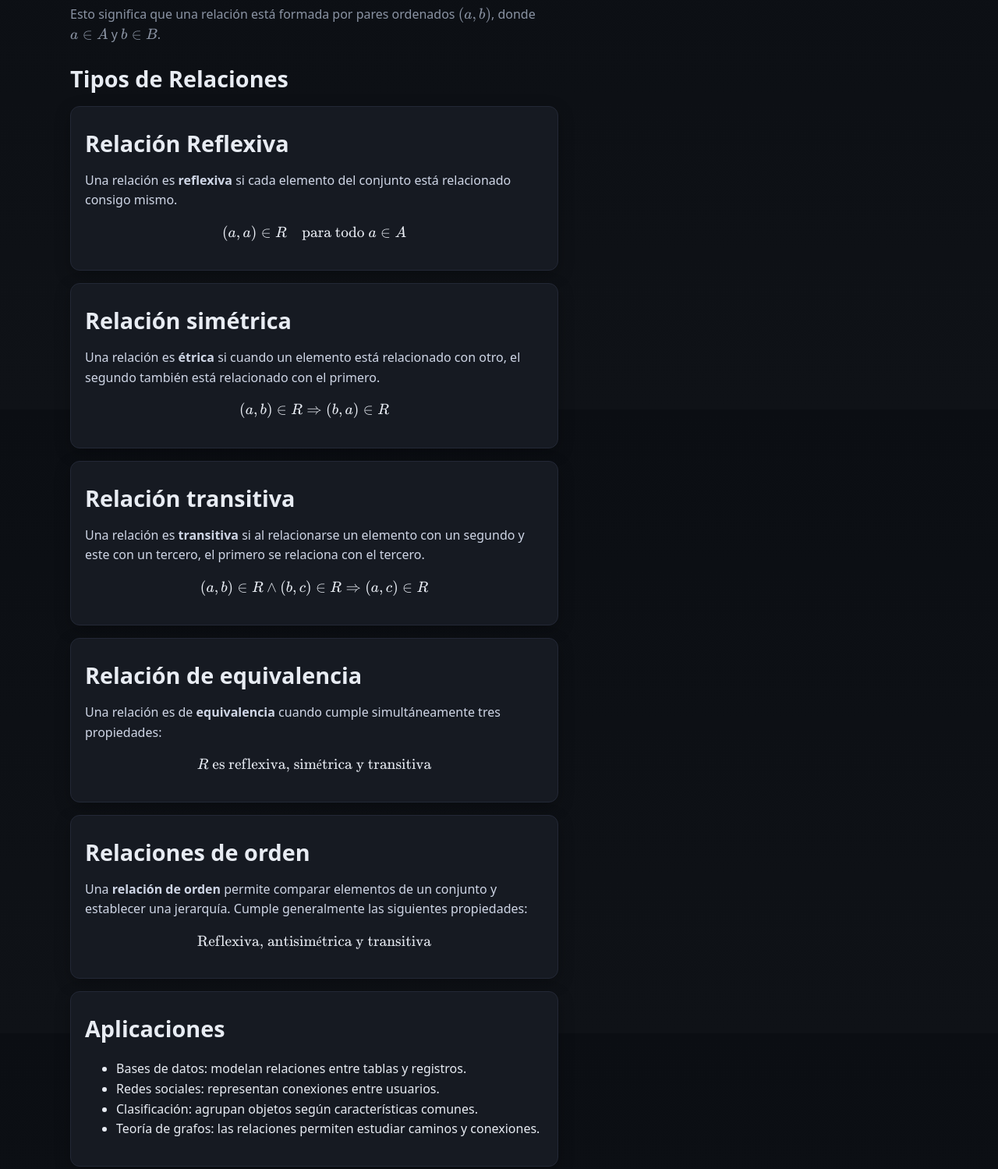
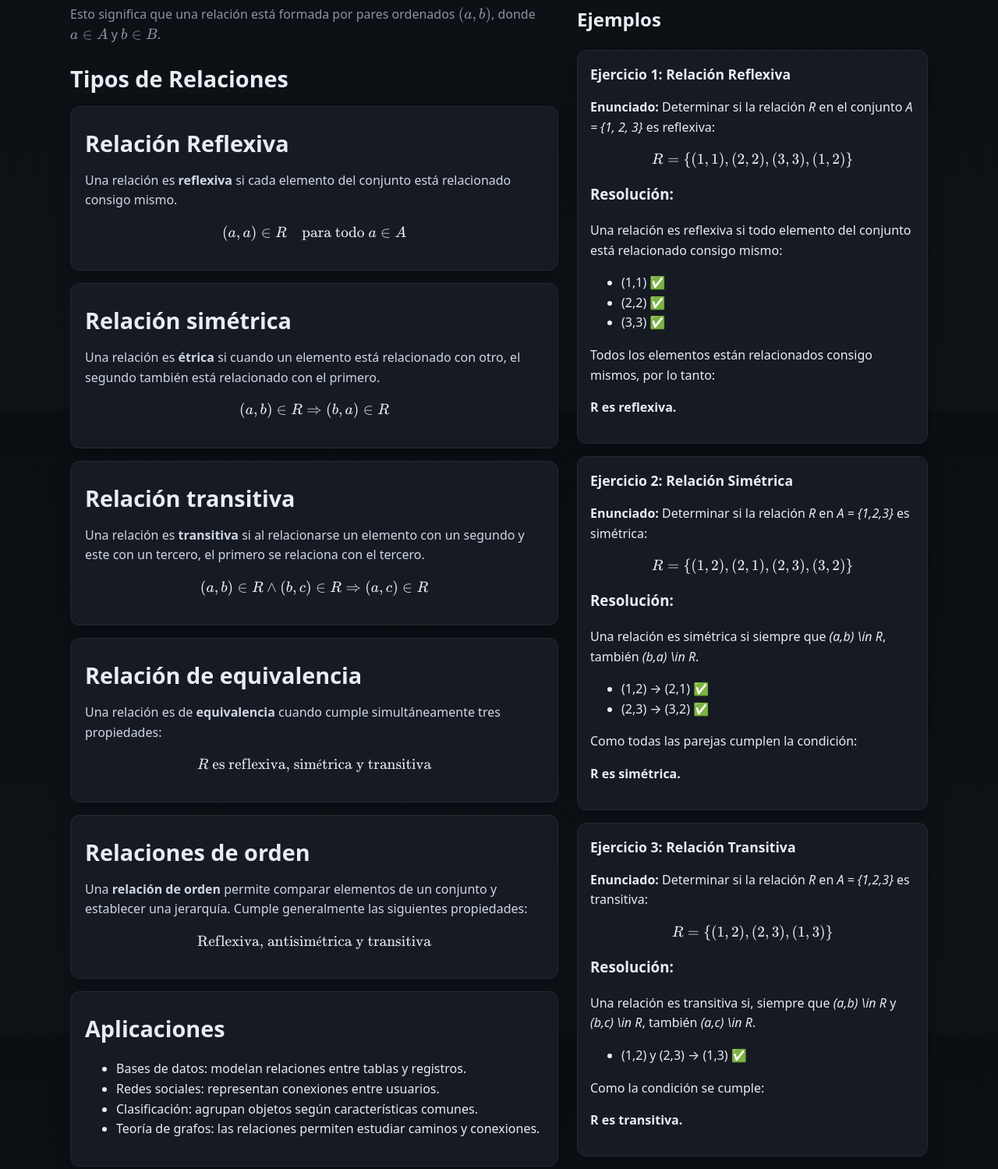
Before and after one commit to FernandoCalsin/trabajoED, a plain HTML site: page articulos/relaciones.html in a window 1280 px wide. Shown: the part 275-1774 px from the top of the page at 78% size. Drawn offline with nearby package versions, Linux system fonts and the light colour scheme.

Commit message:
Ejemplos de relaciones

```diff
--- a/articulos/relaciones.html
+++ b/articulos/relaciones.html
@@ -105,6 +105,52 @@
                     </ul>
                 </article>
             </div>
+
+            <aside class="sidebar">
+                <h2>Ejemplos</h2>
+                <section class="widget">
+                    <h2>Ejercicio 1: Relación Reflexiva</h2>
+                        <p><strong>Enunciado:</strong> Determinar si la relación <em>R</em> en el conjunto <em>A = {1, 2, 3}</em> es reflexiva:</p>
+                        <p>\[ R = \{ (1,1), (2,2), (3,3), (1,2) \} \]</p>
+
+                        <h3>Resolución:</h3>
+                        <p>Una relación es reflexiva si todo elemento del conjunto está relacionado consigo mismo:</p>
+                        <ul>
+                            <li>(1,1) ✅</li>
+                            <li>(2,2) ✅</li>
+                            <li>(3,3) ✅</li>
+                        </ul>
+                        <p>Todos los elementos están relacionados consigo mismos, por lo tanto:</p>
+                        <p><strong>R es reflexiva.</strong></p>
+                </section>
+                <section class="widget">
+                     <h2>Ejercicio 2: Relación Simétrica</h2>
+                        <p><strong>Enunciado:</strong> Determinar si la relación <em>R</em> en <em>A = {1,2,3}</em> es simétrica:</p>
+                        <p>\[ R = \{ (1,2), (2,1), (2,3), (3,2) \} \]</p>
+
+                        <h3>Resolución:</h3>
+                        <p>Una relación es simétrica si siempre que <em>(a,b) \in R</em>, también <em>(b,a) \in R</em>.</p>
+                        <ul>
+                            <li>(1,2) → (2,1) ✅</li>
+                            <li>(2,3) → (3,2) ✅</li>
+                        </ul>
+                        <p>Como todas las parejas cumplen la condición:</p>
+                        <p><strong>R es simétrica.</strong></p>
+                </section>
+                <section class="widget">
+                    <h2>Ejercicio 3: Relación Transitiva</h2>
+                        <p><strong>Enunciado:</strong> Determinar si la relación <em>R</em> en <em>A = {1,2,3}</em> es transitiva:</p>
+                        <p>\[ R = \{ (1,2), (2,3), (1,3) \} \]</p>
+
+                        <h3>Resolución:</h3>
+                        <p>Una relación es transitiva si, siempre que <em>(a,b) \in R</em> y <em>(b,c) \in R</em>, también <em>(a,c) \in R</em>.</p>
+                        <ul>
+                            <li>(1,2) y (2,3) → (1,3) ✅</li>
+                        </ul>
+                        <p>Como la condición se cumple:</p>
+                        <p><strong>R es transitiva.</strong></p>
+                </section>
+            </aside>
         </section>
     </main>
 </body>
```
